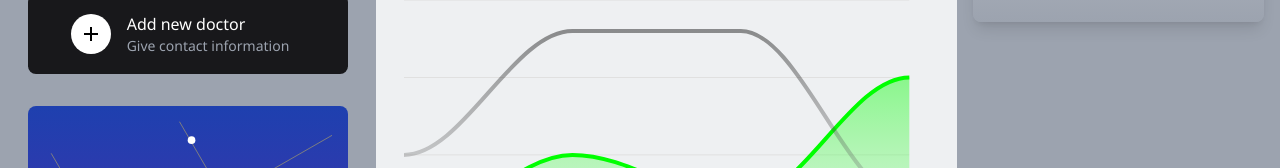
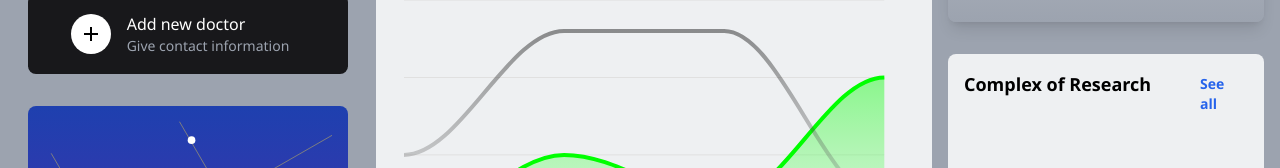
Before and after one commit to AlirezaAkbarpour/bonita, a Next.js app: page / in a window 1280 px wide. Shown: the part 442-610 px from the top of the page. Built offline with nearby package versions, Linux system fonts and the light colour scheme.

Commit message:
created complexofresearch

```diff
--- a/app/page.tsx
+++ b/app/page.tsx
@@ -5,6 +5,7 @@ import Add from "@mui/icons-material/Add";
 import Image from "next/image";
 import Performance from "@/components/Performance";
 import DoctorAd from "@/components/DoctorAd";
+import ComplexOfResearch from "@/components/complexResearch";
 
 export default function Home() {
   return (
@@ -78,7 +79,7 @@ export default function Home() {
       </article>
       <aside className="w-1/4 max-md:flex-auto justify-center mx-2 ">
                   <DoctorAd/>
-
+                  <ComplexOfResearch/>
       </aside>
     </main>
   );
--- /dev/null
+++ b/components/complexResearch.tsx
@@ -0,0 +1,13 @@
+import Link from "next/link"
+export default function ComplexOfResearch() {
+  return (
+    <div className="w-full h-1/2 bg-manual_gray rounded-lg mt-8 p-4">
+            <div className="w-full flex justify-between">
+                        <div className="w-64 text-black text-lg font-semibold">Complex of Research</div>
+                        <div className="text-blue-600 py-1 px-2  text-sm rounded-full hover:cursor-pointer font-semibold hover:ring hover:bg-blue-200 transition-all">
+                        <Link href=''>See all</Link>
+                        </div>
+            </div>
+    </div>
+  )
+}
--- a/components/performanceItem.tsx
+++ b/components/performanceItem.tsx
@@ -16,8 +16,8 @@ export default function PerformanceItem({id,name,value,date,increase}:dataType)
             </div>
 
             <div className='w-1/2 flex justify-end'>
-              <div className='text-black text-base font-normal px-1 flex justify-between w-1/2 mr-24'>
-                {currentSeason} <div className='text-gray-400 mx-2'>{date.toISOString().slice(0,10).toString()}</div> </div>
+              <div className='text-black text-base font-normal px-1 flex justify-between w-1/2 mr-24'> {currentSeason}
+              <div className='text-gray-400 mx-2'>{date.toISOString().slice(0,10).toString()}</div> </div>
               <div className='bg-yellow-200 px-2 py-1 rounded-full
               text-black font-medium flex
               justify-center items-center'><ArrowUpward className=''/>{increase}% </div>
```
